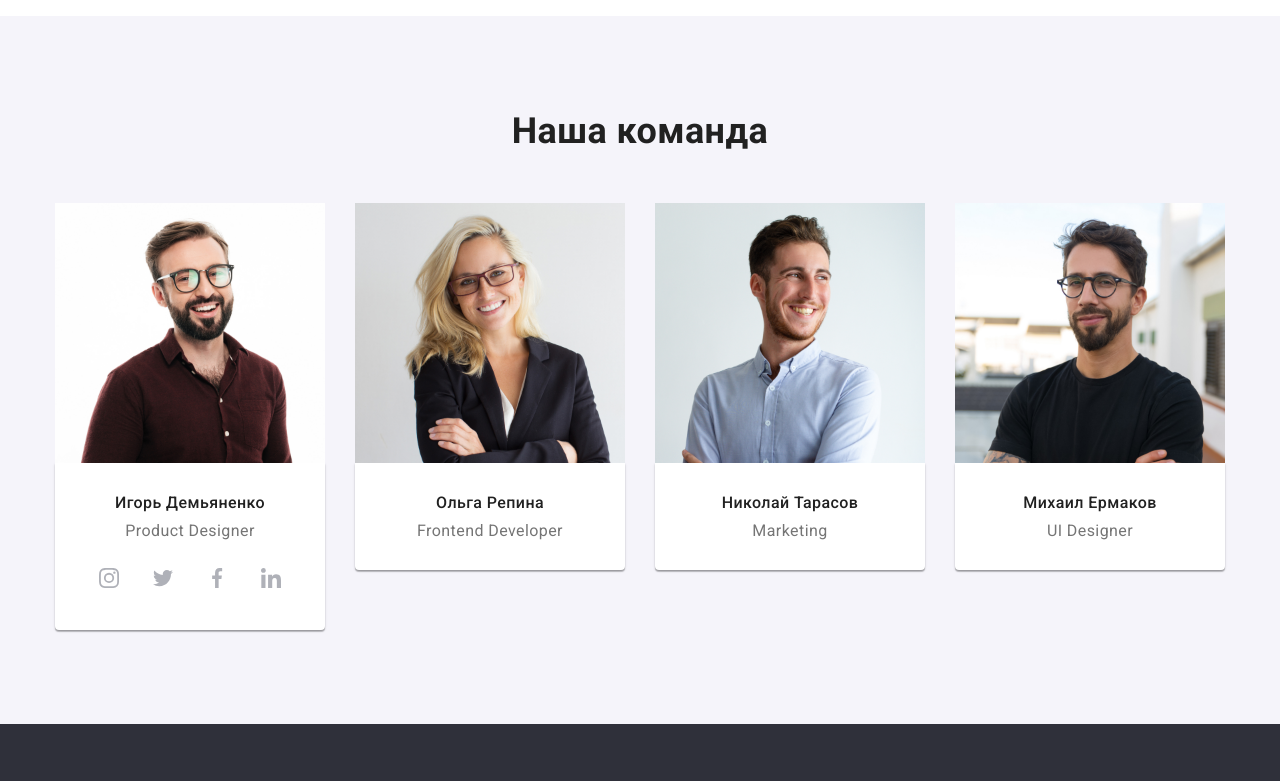
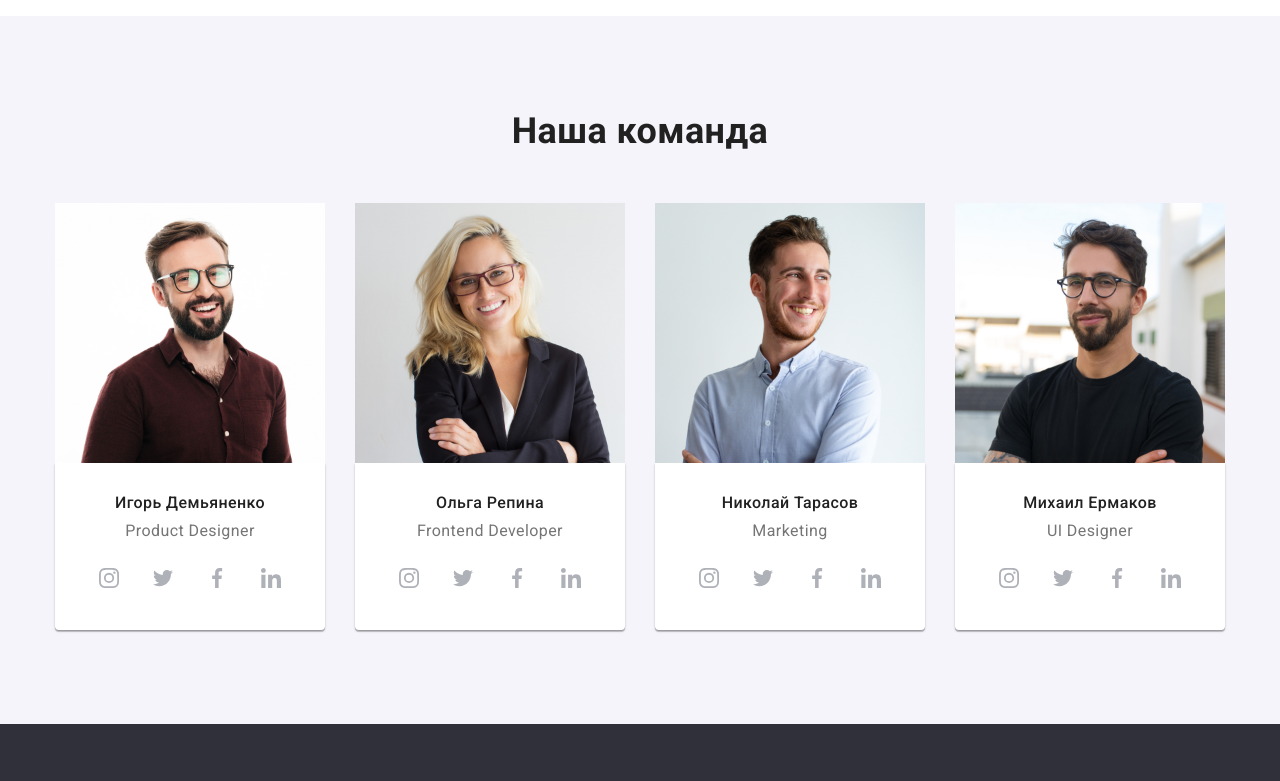
Before and after one commit to AdamenkoKaterina/goit-markup-hw-04, a plain HTML site: page index.html in a window 1280 px wide. Shown: the part 1580-2361 px from the top of the page. Drawn offline with nearby package versions, Linux system fonts and the light colour scheme.

Commit message:
Добавляет соц сети в команду

```diff
--- a/css/styles.css
+++ b/css/styles.css
@@ -322,9 +322,10 @@ text-align: center;
 .social-link:hover .icon,
 .social-link:focus .icon {
     fill: var(--white);
+    background-color: var(--accent-color);
     }
-    .social-link:hover .icon,
-    .social-link:focus .icon {
+    .social-link:hover,
+    .social-link:focus {
     background-color: var(--accent-color);
     }
 
--- a/index.html
+++ b/index.html
@@ -77,7 +77,7 @@
              <li class="principlist-subtitle">
                 <div class="icon-box">
                 <svg class="principlist-icon" height="70px" width="70px">
-                    <use href="./images/icons.svg.svg#astronaut-1"></use>
+                    <use href="./images/icons.svg#astronaut-1"></use>
                 </svg></div>
                  <h3 class="subtitle">Современные технологии</h3>
                 <p>Значимость этих проблем настолько очевидна, что реализация плановых заданий.</p>
@@ -141,6 +141,36 @@
         <div class="team">
             <h3 class="title-people">Ольга Репина</h3>
             <p class="text">Frontend Developer</p>
+            <ul class="social-group list">
+                <li class="icon-list">
+                    <a href="" class="social-link">
+                        <svg class="icon" height="20" width="20">
+                          <use href="./images/icons.svg#instagram-grey"></use>
+                       </svg>
+                    </a>
+                </li>
+                <li class="icon-list">
+                    <a href="" class="social-link">
+                        <svg class="icon" height="20" width="20">
+                          <use href="./images/icons.svg#twitter-1"></use>
+                        </svg>
+                    </a>
+                </li>
+                <li class="icon-list">
+                     <a href="" class="social-link">
+                         <svg class="icon" height="20" width="20">
+                             <use href="./images/icons.svg#facebook-1"></use>
+                        </svg>
+                    </a>
+                </li>
+                <li class="icon-list">
+                     <a href="" class="social-link">
+                         <svg class="icon" height="20" width="20">
+                          <use href="./images/icons.svg#linkedin-1"></use>
+                        </svg>
+                    </a>
+                 </li>
+                </ul>
         </div>
            </li>
            <li class="team-list">
@@ -148,6 +178,36 @@
         <div class="team">
             <h3 class="title-people">Николай Тарасов</h3>
             <p class="text">Marketing</p>
+            <ul class="social-group list">
+                <li class="icon-list">
+                    <a href="" class="social-link">
+                        <svg class="icon" height="20" width="20">
+                          <use href="./images/icons.svg#instagram-grey"></use>
+                       </svg>
+                    </a>
+                </li>
+                <li class="icon-list">
+                    <a href="" class="social-link">
+                        <svg class="icon" height="20" width="20">
+                          <use href="./images/icons.svg#twitter-1"></use>
+                        </svg>
+                    </a>
+                </li>
+                <li class="icon-list">
+                     <a href="" class="social-link">
+                         <svg class="icon" height="20" width="20">
+                             <use href="./images/icons.svg#facebook-1"></use>
+                        </svg>
+                    </a>
+                </li>
+                <li class="icon-list">
+                     <a href="" class="social-link">
+                         <svg class="icon" height="20" width="20">
+                          <use href="./images/icons.svg#linkedin-1"></use>
+                        </svg>
+                    </a>
+                 </li>
+                </ul>
         </div>
            </li>
            <li class="team-list">
@@ -155,6 +215,36 @@
          <div class="team">
             <h3 class="title-people">Михаил Ермаков</h3>
             <p class="text">UI Designer</p>
+            <ul class="social-group list">
+                <li class="icon-list">
+                    <a href="" class="social-link">
+                        <svg class="icon" height="20" width="20">
+                          <use href="./images/icons.svg#instagram-grey"></use>
+                       </svg>
+                    </a>
+                </li>
+                <li class="icon-list">
+                    <a href="" class="social-link">
+                        <svg class="icon" height="20" width="20">
+                          <use href="./images/icons.svg#twitter-1"></use>
+                        </svg>
+                    </a>
+                </li>
+                <li class="icon-list">
+                     <a href="" class="social-link">
+                         <svg class="icon" height="20" width="20">
+                             <use href="./images/icons.svg#facebook-1"></use>
+                        </svg>
+                    </a>
+                </li>
+                <li class="icon-list">
+                     <a href="" class="social-link">
+                         <svg class="icon" height="20" width="20">
+                          <use href="./images/icons.svg#linkedin-1"></use>
+                        </svg>
+                    </a>
+                 </li>
+                </ul>
         </div>
         </li>
        </ul>
```
